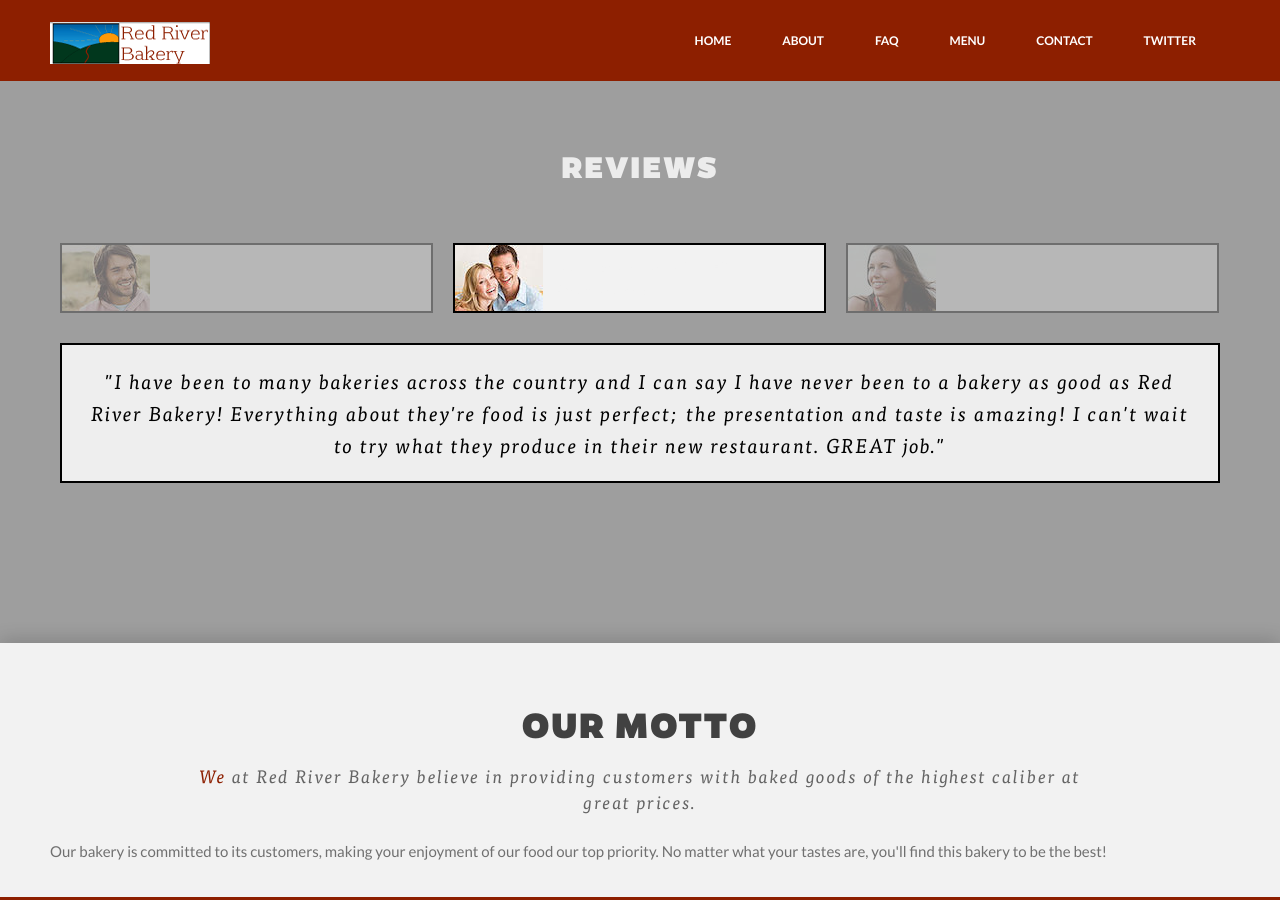
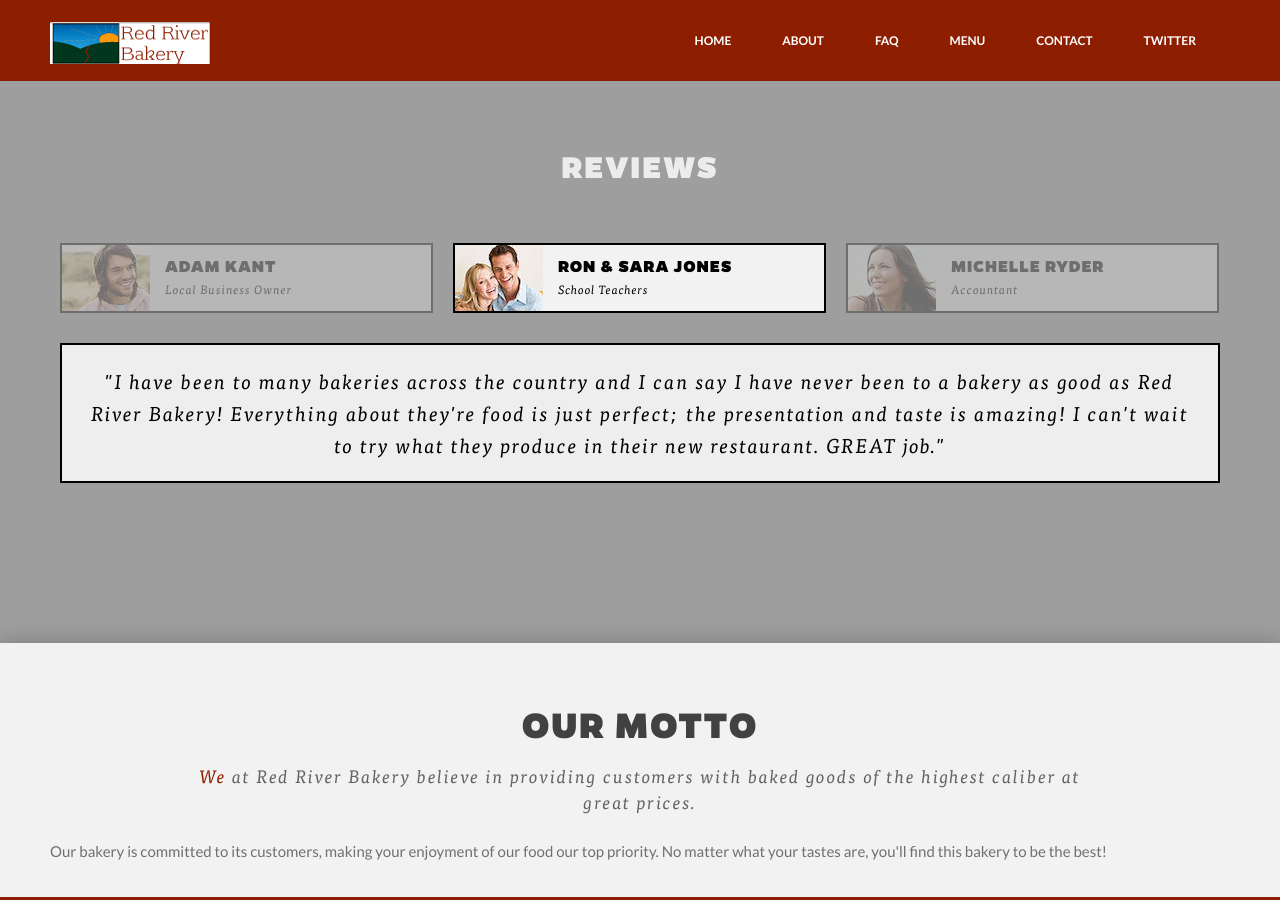
Before and after one commit to fblabake/fblabake.github.io, a Jekyll site: the page built from index.html, in a window 1280 px wide and 900 px high, scrolled down 2720 px. Built offline with Jekyll 4.4.1, drawn with Linux system fonts in a browser that asks for light colours.

Commit message:
Update layout.css

```diff
--- a/css/layout.css
+++ b/css/layout.css
@@ -2676,7 +2676,7 @@ textarea{
 	margin-left:103px;
 	text-align:left;
 	margin-top:12px;
-	color: #f2f2f2;
+	color: #000;
 }
 #sync2 .item p{
     font-family: 'TisaPro-Ita';
@@ -2685,7 +2685,7 @@ textarea{
 	text-align:left;
 	margin-top:2px;
 	font-size:12px;
-	color:#f2f2f2;
+	color:#000;
 }
 #sync2 .item:hover {
 	opacity:1;
```
